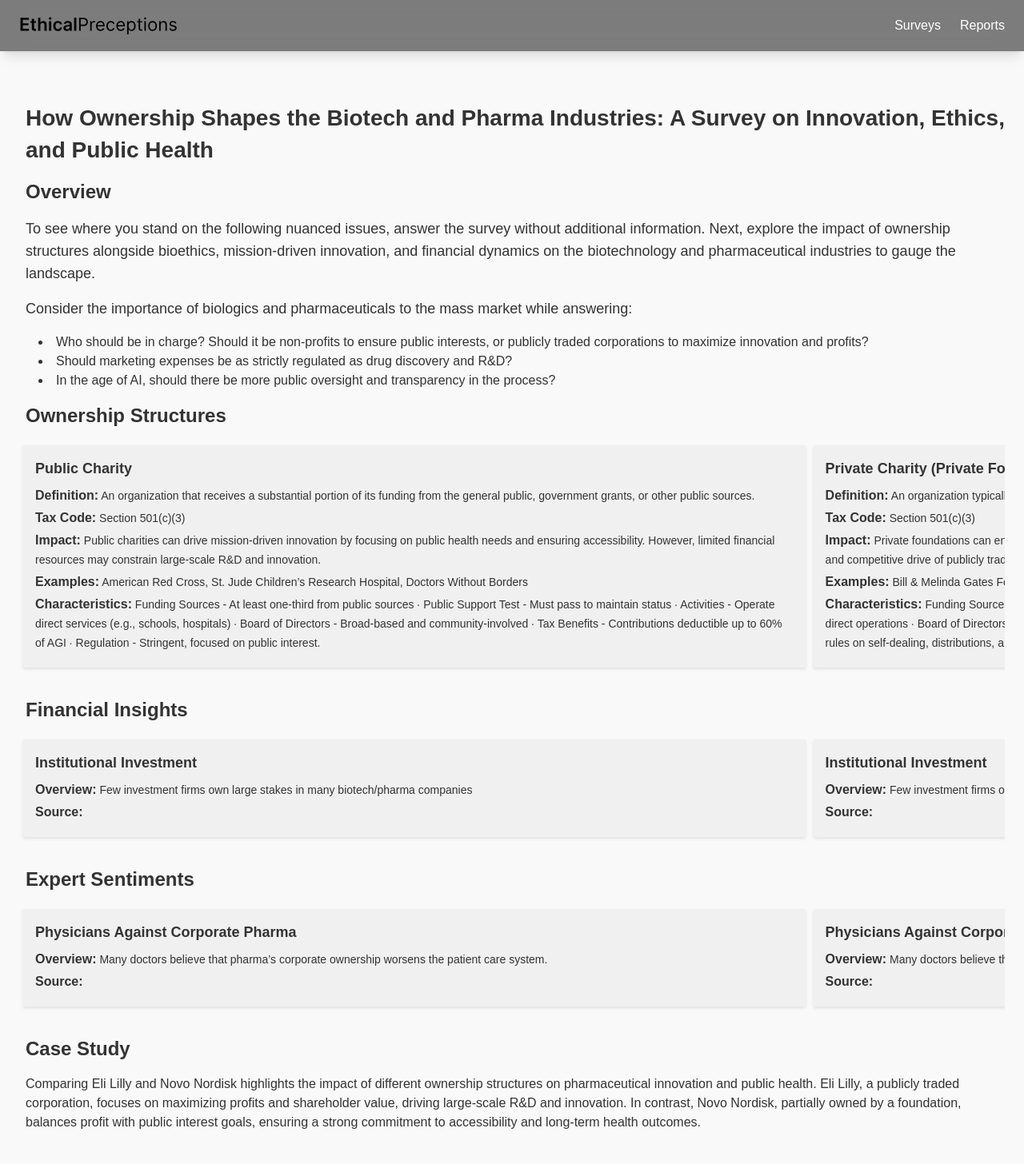
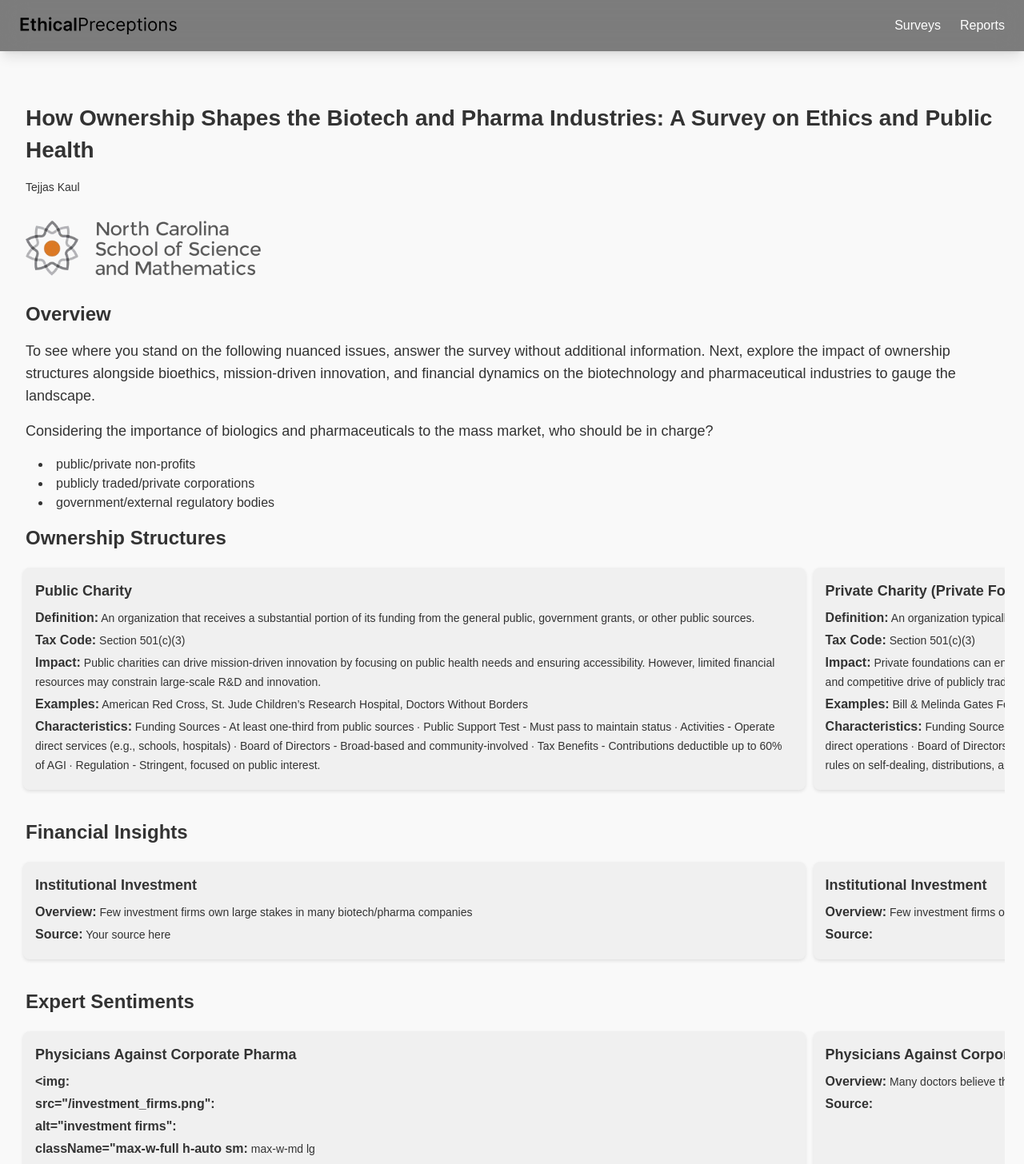
Before and after one commit to tkpepper15/applied-ethics, a Next.js app: page /how_corporate_ownership_shapes_big_pharma in a window 1280 px wide. Shown: the top 1456 px of the page at 80% size. Built offline with nearby package versions, Linux system fonts and the light colour scheme.

Commit message:
Commit message

```diff
--- a/app/global.css
+++ b/app/global.css
@@ -116,7 +116,7 @@ body {
   padding: 15px;
   background-color: #f0f0f0; /* Light background for timeline items */
   margin-right: 10px;
-  border-radius: 0px;
+  border-radius: 8px;
   box-shadow: 0 2px 4px rgba(0, 0, 0, 0.1);
 }
 
@@ -145,3 +145,29 @@ body {
     font-size: 16px; /* Example font size adjustment */
   }
 }
+
+/* CSS */
+.img-container {
+  max-width: 60%;
+  padding: 0 0.5rem;
+}
+
+.img-container img {
+  max-width: 60%;
+  height: auto;
+  padding: 0 0.5rem;
+}
+
+@media (min-width: 640px) {
+  .img-container img {
+    max-width: 10rem; /* Adjust as needed for small screens */
+    padding: 0 0.5rem;
+  }
+}
+
+@media (min-width: 1024px) {
+  .img-container img {
+    max-width: 20rem; /* Adjust as needed for large screens */
+    padding: 0 0.5rem;
+  }
+}
--- a/app/how_corporate_ownership_shapes_big_pharma/page.tsx
+++ b/app/how_corporate_ownership_shapes_big_pharma/page.tsx
@@ -93,9 +93,9 @@ const osItems = [
 ];
 
 const finItems: TimelineItemProps[] = [
-  { id: 1, title: 'Institutional Investment', content: `
+{ id: 1, title: 'Institutional Investment', content: `
 Overview: Few investment firms own large stakes in many biotech/pharma companies
-Source:
+Source: Your source here
 ` },
 { id: 2, title: 'Institutional Investment', content: `
 Overview: Few investment firms own large stakes in many biotech/pharma companies
@@ -109,6 +109,11 @@ Source:
 
 const sentItems: TimelineItemProps[] = [
   { id: 2, title: 'Physicians Against Corporate Pharma', content: `
+  <img
+  src="/investment_firms.png"
+  alt="investment firms"
+  className="max-w-full h-auto sm:max-w-md lg:max-w-lg"
+/>
 Overview: Many doctors believe that pharma’s corporate ownership worsens the patient care system.
 Source:
 ` },
@@ -127,17 +132,28 @@ const Home: React.FC = () => {
     <div className="home-container">
       <Navbar />
       <main className="home-content">
-          <h1 className="mb-4 text-4xl font-bold ml-4">How Ownership Shapes the Biotech and Pharma Industries: A Survey on Innovation, Ethics, and Public Health</h1>
+          <h1 className="mb-4 text-4xl font-bold ml-4">How Ownership Shapes the Biotech and Pharma Industries: A Survey on Ethics and Public Health</h1>
+          <p className="text-sm ml-4 mb-6">
+Tejjas Kaul
+</p>
+<div className="img-container">
+<img
+  src="/ncssm.png"
+  alt="ncssm"
+  className="max-w-full h-auto sm:max-w-md lg:max-w-lg"
+/>
+<br></br>
+</div>
           <h1 className="ml-4 mb-4 text-2xl font-bold">Overview</h1>
           <p className='text-lg ml-4 mb-4'>To see where you stand on the following nuanced issues, answer the survey without additional information. Next, explore the impact of ownership structures alongside bioethics, mission-driven innovation, and financial dynamics on the biotechnology and pharmaceutical industries to gauge the landscape.
           </p>
 <p className="text-lg ml-4 mb-4">
-  Consider the importance of biologics and pharmaceuticals to the mass market while answering:
+  Considering the importance of biologics and pharmaceuticals to the mass market, who should be in charge?
 </p>
 <ul className="list-disc list-inside ml-8 mb-4">
-  <li>Who should be in charge? Should it be non-profits to ensure public interests, or publicly traded corporations to maximize innovation and profits?</li>
-  <li>Should marketing expenses be as strictly regulated as drug discovery and R&D?</li>
-  <li>In the age of AI, should there be more public oversight and transparency in the process?</li>
+  <li>public/private non-profits</li>
+  <li>publicly traded/private corporations</li>
+  <li>government/external regulatory bodies</li>
 </ul>
         <h1 className="ml-4 mb-4 text-2xl font-bold">Ownership Structures</h1>
         <div className="timeline-container">
@@ -165,8 +181,16 @@ const Home: React.FC = () => {
         </div>
         <h1 className="ml-4 mt-8 mb-4 text-2xl font-bold">Case Study</h1>
 <p className="mb-4 ml-4">
-  Comparing Eli Lilly and Novo Nordisk highlights the impact of different ownership structures on pharmaceutical innovation and public health. Eli Lilly, a publicly traded corporation, focuses on maximizing profits and shareholder value, driving large-scale R&D and innovation. In contrast, Novo Nordisk, partially owned by a foundation, balances profit with public interest goals, ensuring a strong commitment to accessibility and long-term health outcomes.
+  Comparing Eli Lilly (USA) and Novo Nordisk (Denmark) highlights the impact of different ownership structures on pharmaceutical innovation and public health. Eli Lilly, a publicly traded corporation, focuses on maximizing profits and shareholder value, driving large-scale R&D and innovation. In contrast, Novo Nordisk, partially owned by a foundation, balances profit with public interest goals, ensuring a strong commitment to accessibility and long-term health outcomes.
 </p>
+<p className="text-lg ml-4 mb-4">
+  After reviewing this material, who should be in charge?
+</p>
+<ul className="list-disc list-inside ml-8 mb-4">
+  <li>public/private non-profits</li>
+  <li>publicly traded/private corporations</li>
+  <li>government/external regulatory bodies</li>
+</ul>
       </main>
     </div>
   );
--- a/app/timeline.tsx
+++ b/app/timeline.tsx
@@ -29,6 +29,11 @@ const TimelineItem: React.FC<TimelineItemProps> = ({ id, title, content }) => {
       <div className="timeline-content">
         <h2 className="text-lg font-semibold mb-2">{title}</h2>
         {contentParts.map((part, index) => {
+          if (part.startsWith('<img')) {
+            return (
+              <div key={index} className="mb-1" dangerouslySetInnerHTML={{ __html: part }}></div>
+            );
+          }
           const [heading = '', text = ''] = part.split(':', 2);
           if (heading.trim()) {
             return (
```
Also changed, not shown: public/investment_firms.png (added), public/ncssm.png (added).
